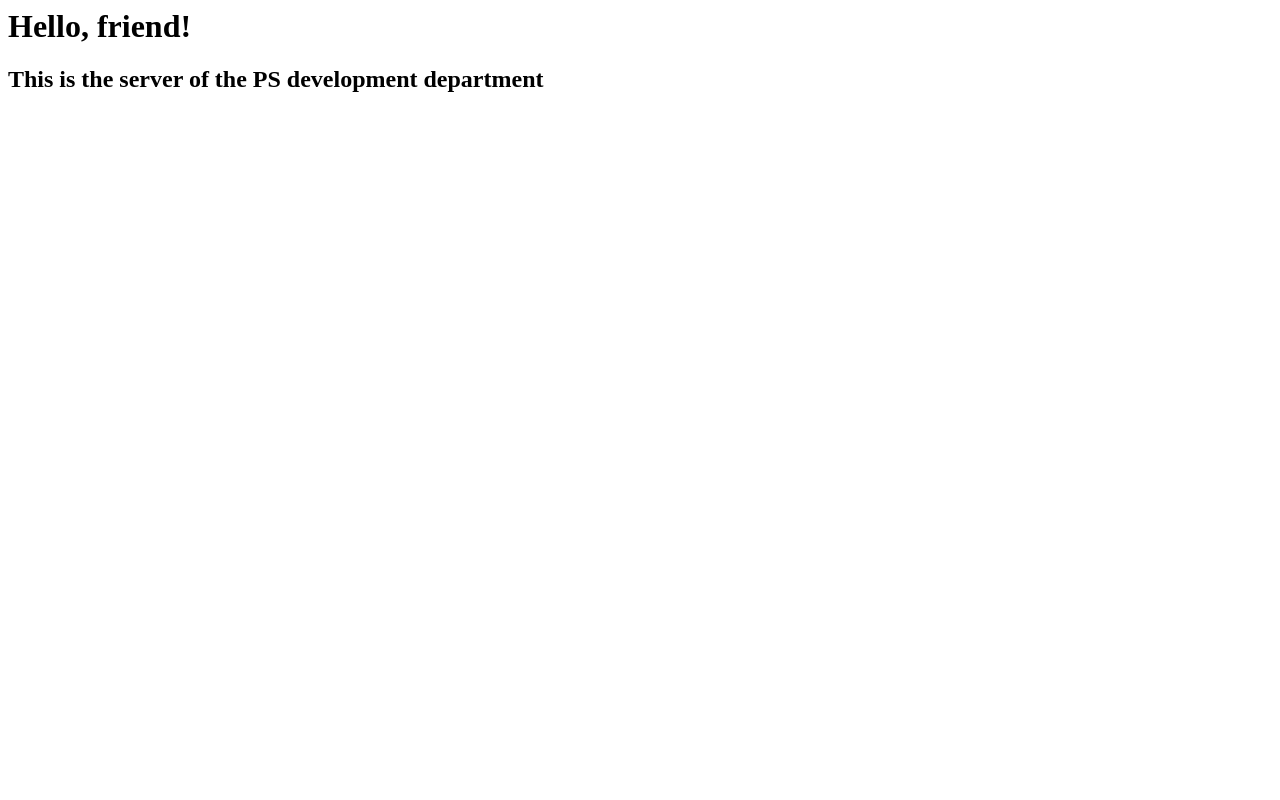
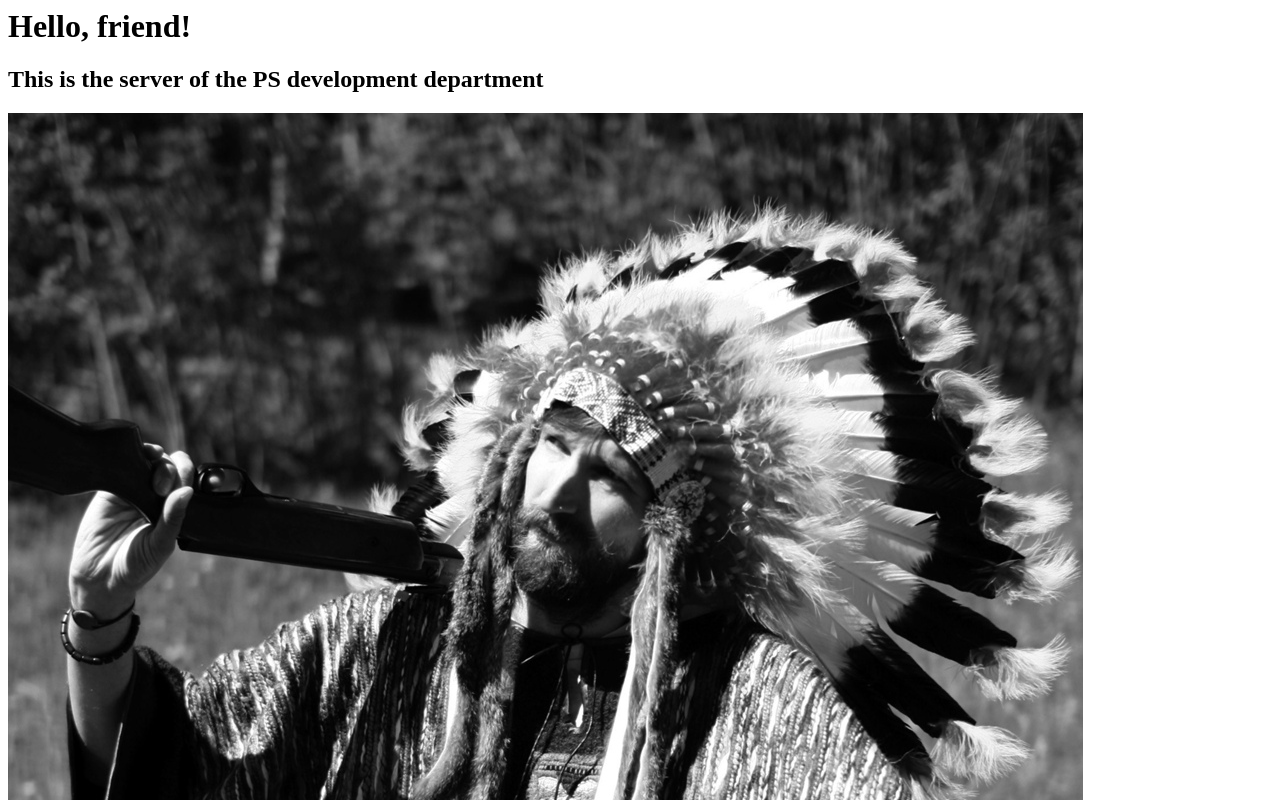
Before and after one commit to timurborisevich/Nginx, a plain HTML site: page data/www/index.html in a window 1280 px wide. Shown: the top 800 px of the page. Drawn offline with Linux system fonts and the light colour scheme.

Commit message:
Новый сервер

```diff
--- a/data/www/index.html
+++ b/data/www/index.html
@@ -1,2 +1,5 @@
 <h1>Hello, friend!</h1>
 <h2>This is the server of the PS development department</h2>
+ <body>
+  <p><img src="images/Ignat.jpg" alt="Ignat"></p>
+ </body>
```
Also changed, not shown: data/www/images/Ignat.jpg (added).
